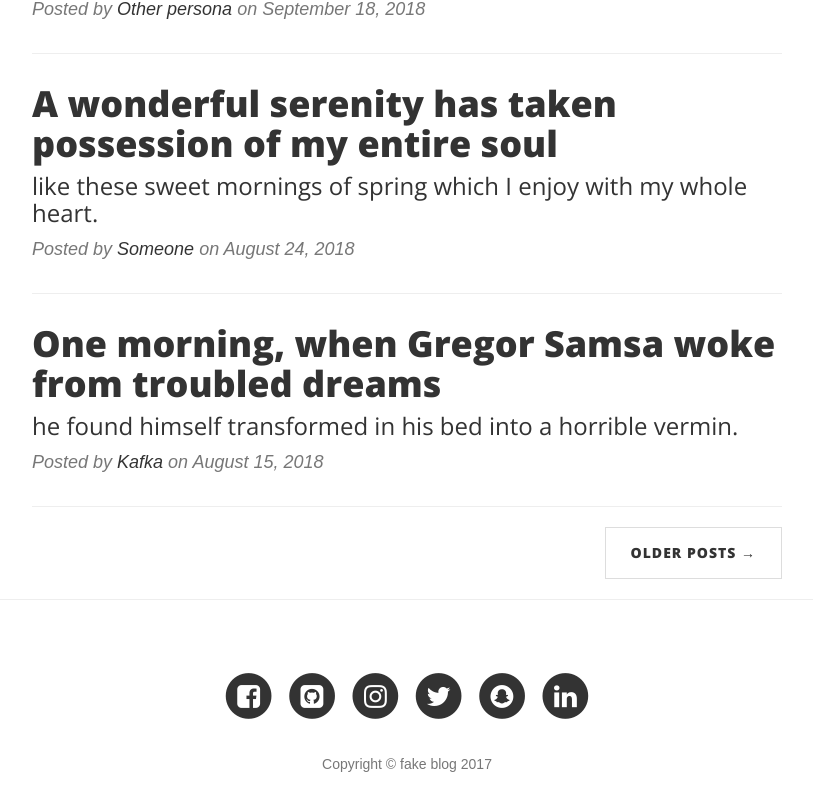
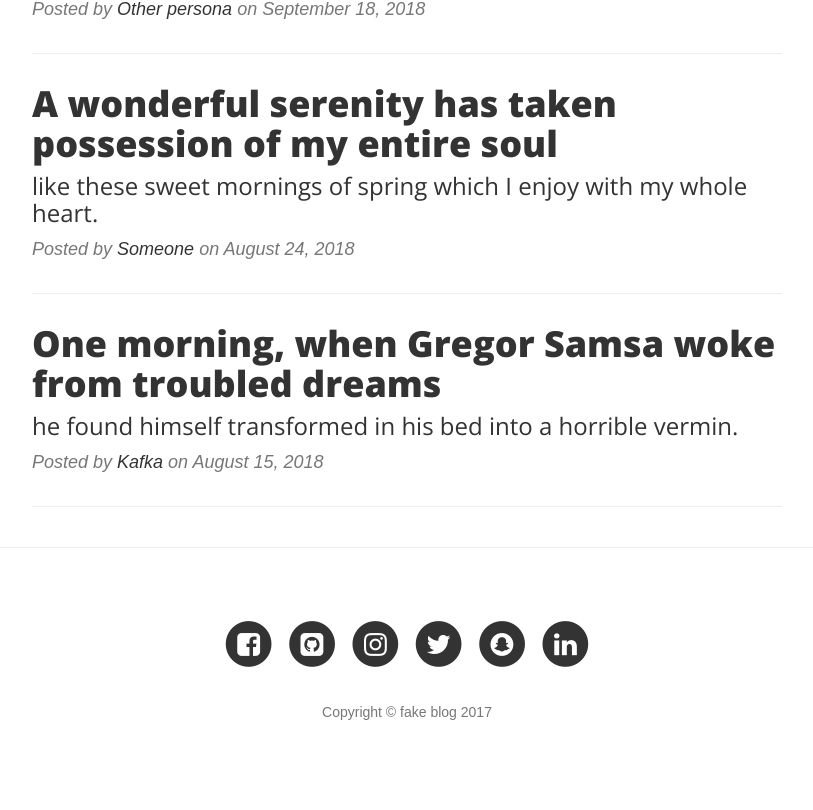
Before and after one commit to idhere703/gte, a React (Create React App) app: page / in a window 1280 px wide. Shown: the part 898-1708 px from the top of the page, without its empty margins (233-1046 px from the left). After the commit the page ends 1686 px from the top, so only its background shows below. Built offline with nearby package versions, Linux system fonts and the light colour scheme.

Commit message:
Do not need older posts link. So I got rid of it.

```diff
--- a/src/components/main.js
+++ b/src/components/main.js
@@ -24,11 +24,11 @@ class LandingPage extends React.Component {
           <div className="row">
             <div className="col-lg-8 col-lg-offset-2 col-md-10 col-md-offset-1">
               <BlogPosts></BlogPosts>
-              <ul className="pager">
-                <li className="next">
-                  <Link to="#">Older Posts →</Link>
-                </li>
-              </ul>
+              { /*<ul className="pager">
+                                            <li className="next">
+                                              <Link to="#">Older Posts →</Link>
+                                            </li>
+                                          </ul>*/ }
             </div>
           </div>
         </div>
```
